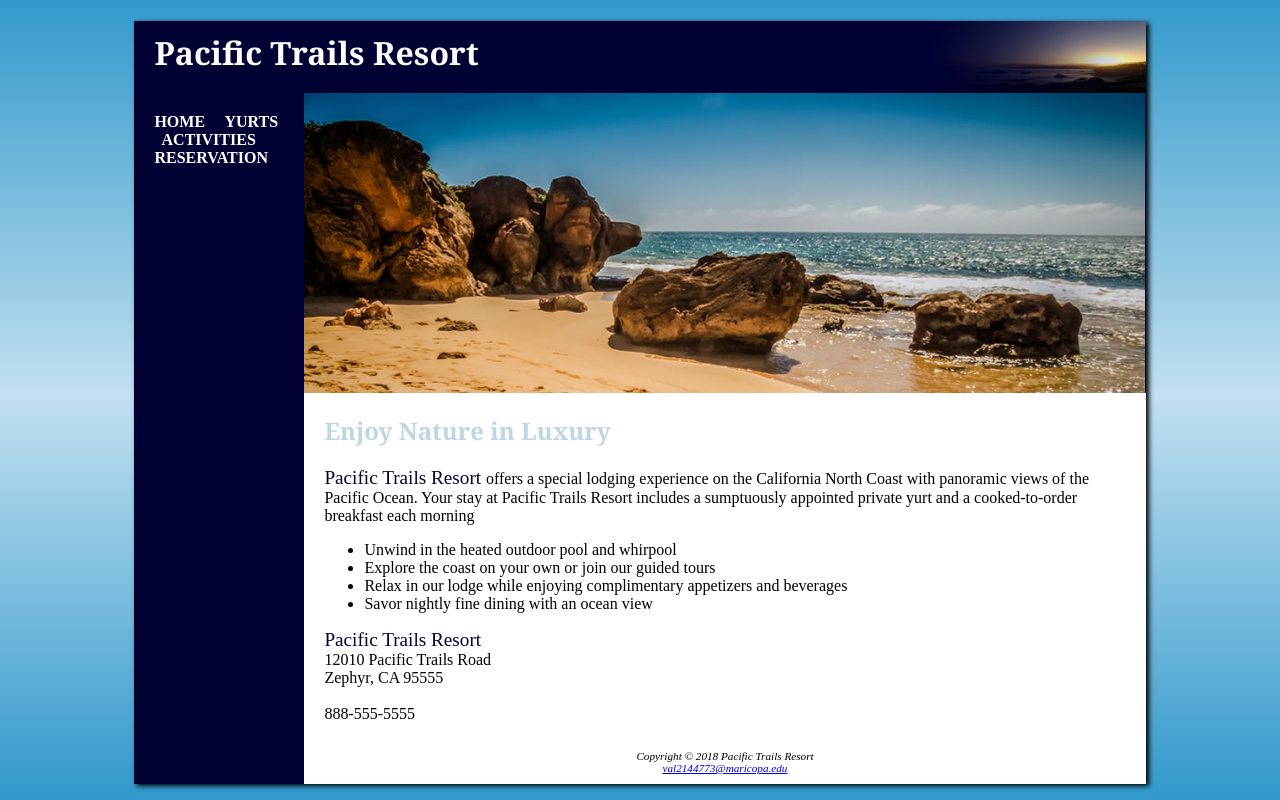
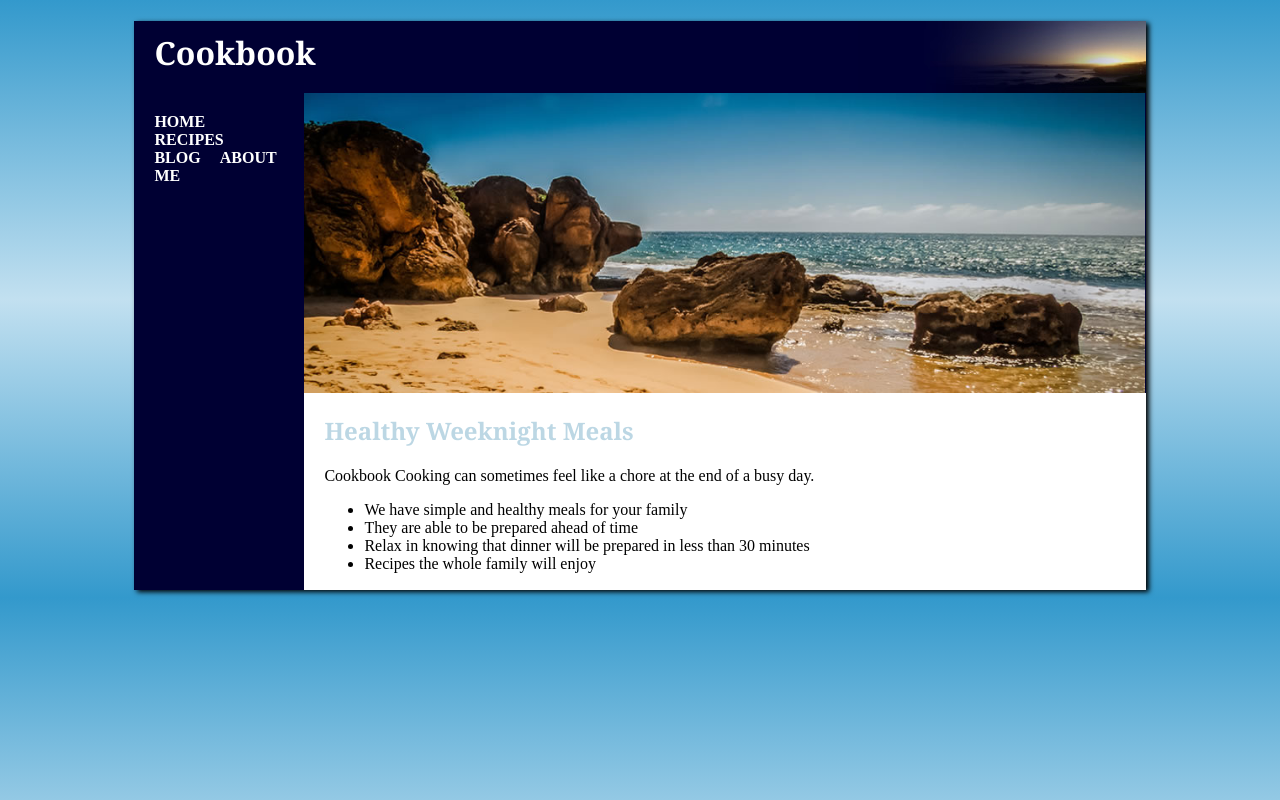
Before and after one commit to vchav/Pacific-Trails-Resort, a plain HTML site: page Index.html in a window 1280 px wide. Drawn offline with Linux system fonts and the light colour scheme.

Commit message:
Update Index.html

```diff
--- a/Index.html
+++ b/Index.html
@@ -1,45 +1,36 @@
 <!DOCTYPE html>
 <html lang="en">
   <head>
-   <title>Pacific Trails Resort </title>
+   <title>Cookbook </title>
    <meta charset ="utf-8">
   </head>
 
   <body>
       <div id="wrapper">
       <header>
-          <h1>Pacific Trails Resort</h1>
+          <h1>Cookbook</h1>
           <link rel= "stylesheet" href= "pacific.css">
       </header>
 
       <nav>
-        <a href="index.html">HOME</a> &nbsp; &nbsp;
-        <a href="yurts.html">YURTS</a> &nbsp; &nbsp;
-        <a href="activities.html">ACTIVITIES</a> &nbsp; &nbsp;
-        <a href="reservations.html">RESERVATION</a> &nbsp; &nbsp;
+        <a href="home.html">HOME</a> &nbsp; &nbsp;
+        <a href="recipes.html">RECIPES</a> &nbsp; &nbsp;
+        <a href="blog.html">BLOG</a> &nbsp; &nbsp;
+        <a href="about-me.html">ABOUT ME</a> &nbsp; &nbsp;
       </nav>
 
-      <div id= "homehero" src=“coast.jpg” alt=“The coast of the Pacific Resort” >
+      <div id= "homehero" src=“avocado.jpg” >
       </div>
 
       <main>
-      <h2> Enjoy Nature in Luxury</h2>
-      <p> <span class= "resort"> Pacific Trails Resort </span> offers a special lodging experience on the California North Coast with panoramic views of the Pacific Ocean. Your stay at Pacific Trails Resort includes a sumptuously appointed private yurt and a cooked-to-order breakfast each morning </p>
+      <h2> Healthy Weeknight Meals</h2>
+      <p> <span class= "toast"> Cookbook </span> Cooking can sometimes feel like a chore at the end of a busy day. </p>
       <ul>
-          <li> Unwind in the heated outdoor pool and whirpool</li>
-          <li> Explore the coast on your own or join our guided tours</li>
-          <li> Relax in our lodge while enjoying complimentary appetizers and beverages</li>
-          <li> Savor nightly fine dining with an ocean view</li>
+          <li> We have simple and healthy meals for your family</li>
+          <li> They are able to be prepared ahead of time</li>
+          <li> Relax in knowing that dinner will be prepared in less than 30 minutes</li>
+          <li> Recipes the whole family will enjoy</li>
       </ul>
-
-      <div> <span class= "resort"> Pacific Trails Resort </span> <br> 12010 Pacific Trails Road <br> Zephyr, CA 95555 <br> <br> 888-555-5555 </p>
-      </div>
-     </main>
-
-     <footer>
-        Copyright &copy 2018 Pacific Trails Resort<br>
-        <a href="mailto:val2144773@maricopa.edu">val2144773@maricopa.edu</a>
-     </footer>
 
     </div>
 
```
